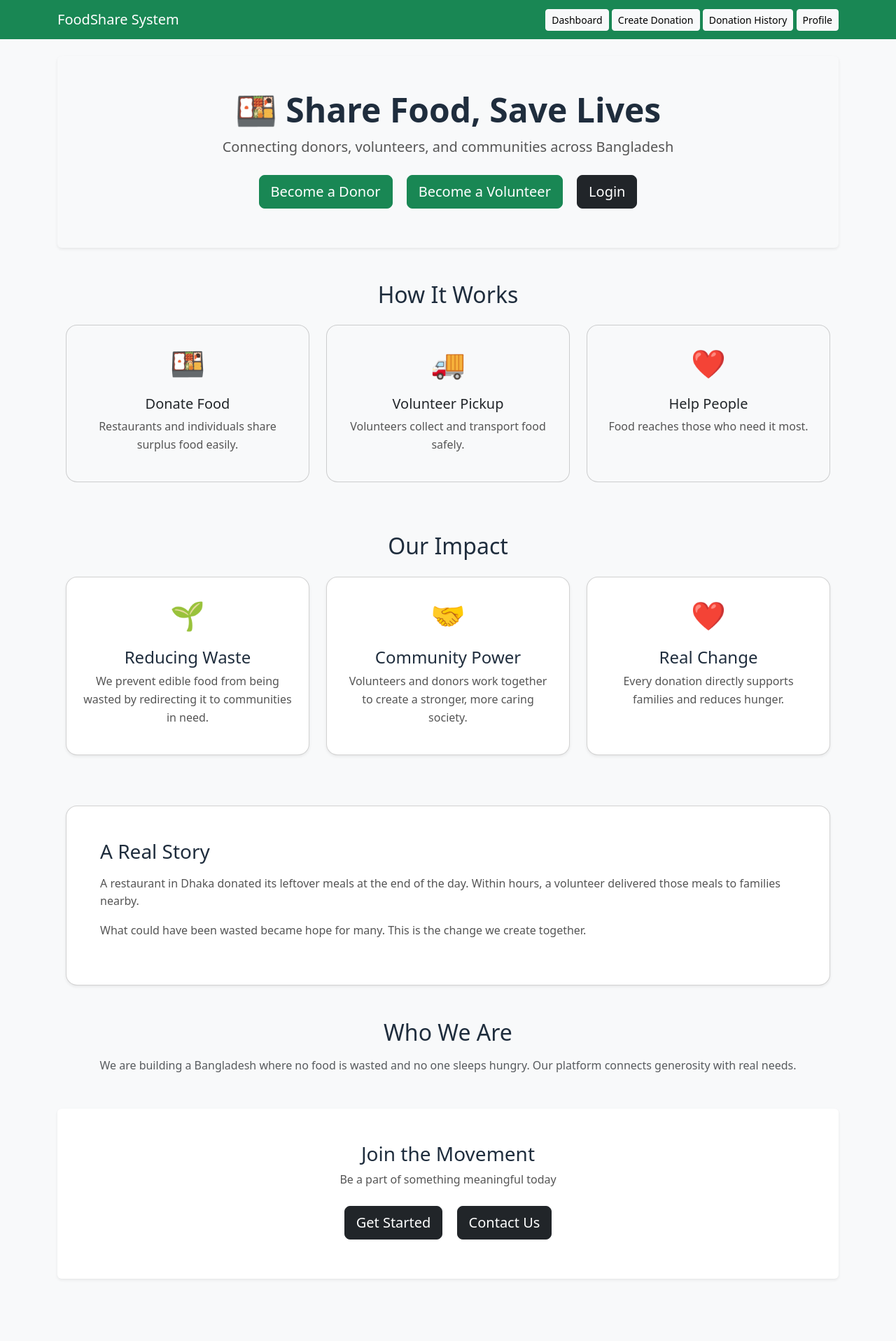
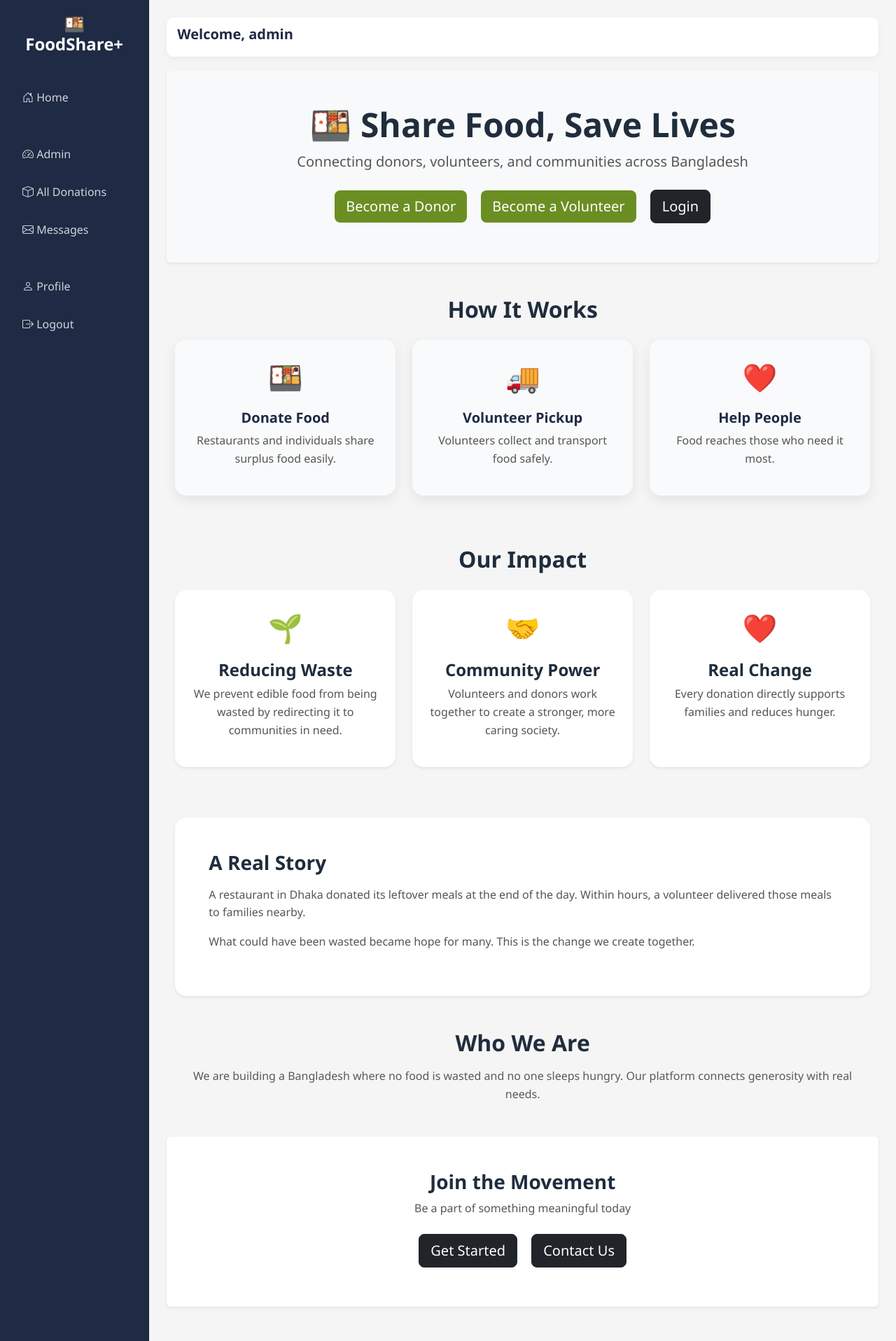
Before and after one commit to FALCON1141/FoodShare, a Flask app: page / in a window 1280 px wide. Shown: the whole page at 70% size. Before the commit the page ends 1828 px from the top, so only its background shows below. Run offline with Flask 3, Linux system fonts and the light colour scheme; a user stored in the database is signed in.

Commit message:
Update base.html

```diff
--- a/templates/base.html
+++ b/templates/base.html
@@ -1,40 +1,290 @@
 <!DOCTYPE html>
 <html>
+<head>
+    <title>FoodShare</title>
 
-<head>
-<title>FoodShare</title>
+    <link href="https://cdn.jsdelivr.net/npm/bootstrap@5.3.0/dist/css/bootstrap.min.css" rel="stylesheet">
 
-<link href="https://cdn.jsdelivr.net/npm/bootstrap@5.3.2/dist/css/bootstrap.min.css" rel="stylesheet">
+    <link rel="stylesheet" href="https://cdn.jsdelivr.net/npm/bootstrap-icons@1.10.5/font/bootstrap-icons.css">
+
+<style>
+
+    body {
+        background: #f5f5f5;
+        color: #2c2c2c;
+        font-family: 'Segoe UI', Tahoma, sans-serif;
+    }
+
+
+    .sidebar {
+        background: #1f2a44;
+        min-height: 100vh;
+        padding: 20px;
+        border-right: 1px solid #162033;
+    }
+
+    .sidebar h4 {
+        text-align: center;
+        color: #ffffff;
+        font-weight: bold;
+        margin-bottom: 20px;
+    }
+
+    .sidebar a {
+        display: block;
+        padding: 12px;
+        margin: 6px 0;
+        text-decoration: none;
+        color: #d1d5db;
+        border-radius: 8px;
+        transition: all 0.25s ease;
+        font-weight: 500;
+    }
+
+    .sidebar a:hover {
+        background: #6b8e23;
+        color: #ffffff;
+        transform: translateX(6px);
+    }
+
+    .sidebar .logout:hover {
+        background: #dc3545;
+    }
+
+
+    .main {
+        padding: 25px;
+        background: #f5f5f5;
+        min-height: 100vh;
+    }
+
+
+    .topbar {
+        background: #ffffff;
+        padding: 12px 15px;
+        border-radius: 10px;
+        margin-bottom: 20px;
+        box-shadow: 0 3px 10px rgba(0,0,0,0.05);
+    }
+
+
+    .card {
+        background: #ffffff;
+        border-radius: 14px;
+        border: none;
+        box-shadow: 0 6px 18px rgba(0,0,0,0.08);
+        transition: 0.25s ease;
+    }
+
+    .card:hover {
+        transform: translateY(-4px);
+    }
+
+
+    .stat-card {
+        border-radius: 12px;
+        padding: 15px;
+        text-align: center;
+        color: white;
+    }
+
+    .stat-1 { background: #5075cd; }
+    .stat-2 { background: #b14444; }
+    .stat-3 { background: #a435d8; }
+    .stat-4 { background: #0aac68; }
+
+
+    .btn-primary {
+        background: #1f2a44;
+        border: none;
+    }
+
+    .btn-primary:hover {
+        background: #162033;
+    }
+
+    .btn-success {
+        background: #6b8e23;
+        border: none;
+    }
+
+    .btn-success:hover {
+        background: #5a7a1d;
+    }
+
+    .btn-warning {
+        background: #d1d5db;
+        border: none;
+        color: #000;
+    }
+
+    .btn-warning:hover {
+        background: #bfc5cc;
+    }
+
+    .btn-danger {
+        background: #dc3545;
+        border: none;
+    }
+
+
+    table {
+        background: #ffffff;
+        border-radius: 10px;
+        overflow: hidden;
+    }
+
+    th {
+        background: #1f2a44;
+        color: #ffffff;
+        font-weight: 500;
+    }
+
+    tr:hover {
+        background: #f1f3f5;
+    }
+
+    td {
+        vertical-align: middle;
+    }
+
+
+    .badge {
+        padding: 6px 10px;
+        border-radius: 6px;
+        font-size: 12px;
+    }
+
+    .bg-success {
+        background: #6b8e23 !important;
+    }
+
+    .bg-primary {
+        background: #f9f9fa !important;
+    }
+
+    .bg-warning {
+        background: #d1dbd4 !important;
+        color: #000 !important;
+    }
+
+    .bg-danger {
+        background: #dc3545 !important;
+    }
+
+
+    h1, h2, h3, h4, h5 {
+        color: #1f2a44;
+        font-weight: 600;
+    }
+
+    p {
+        color: #555;
+    }
+
+    .how-card {
+        border-radius: 16px;
+        transition: 0.3s;
+        text-align: center;
+
+    }
+
+    .how-card:hover {
+        transform: translateY(-8px);
+    }
+
+
+    .icon {
+        font-size: 40px;
+        color: #6b8e23;
+    }
+
+
+    .how-card:nth-child(1) {
+        background: #f9fafb;
+    }
+
+    .how-card:nth-child(2) {
+        background: #eef2f7;
+    }
+
+    .how-card:nth-child(3) {
+        background: #f3f6f4;
+    }
+
+
+</style>
 
 </head>
+<script src="https://cdn.jsdelivr.net/npm/bootstrap@5.3.0/dist/js/bootstrap.bundle.min.js"></script>
+<body>
 
-<body class="bg-light">
+<div class="container-fluid">
+    <div class="row">
 
-<nav class="navbar navbar-dark bg-success">
-<div class="container">
 
-<span class="navbar-brand">FoodShare System</span>
 
-<div>
+        <div class="col-md-2 sidebar">
+          <h4>🍱 FoodShare+</h4>
+           <hr>
+              <a href="/"><i class="bi bi-house-door"></i> Home</a>
+            <hr>
 
-<a class="btn btn-light btn-sm" href="/dashboard">Dashboard</a>
+            {% if session.get('user_id') %}
 
-<a class="btn btn-light btn-sm" href="/create_donation">Create Donation</a>
+                {% if session['role'] == 'donor' %}
+                    <a href="/dashboard"><i class="bi bi-house"></i> Dashboard</a>
+                    <a href="/create_donation"><i class="bi bi-plus-circle"></i> Create</a>
+                    <a href="/donation_history"><i class="bi bi-clock"></i> History</a>
+                    <a href="/contact"><i class="bi bi-telephone"></i> Contact</a>
+                    <a href="/my_messages"><i class="bi bi-chat-dots"></i> My Messages</a>
 
-<a class="btn btn-light btn-sm" href="/donation_history">Donation History</a>
+                {% endif %}
 
-<a class="btn btn-light btn-sm" href="/profile">Profile</a>
+                {% if session['role'] == 'volunteer' %}
+                    <a href="/volunteer"><i class="bi bi-list"></i> Dashboard</a>
+                    <a href="/volunteer_history"><i class="bi bi-clock"></i> Activity</a>
+                    <a href="/contact"><i class="bi bi-telephone"></i> Contact</a>
+                {% endif %}
 
-</div>
+                {% if session['role'] == 'admin' %}
+                    <a href="/admin"><i class="bi bi-speedometer2"></i> Admin</a>
+                    <a href="/admin/all_donations"><i class="bi bi-box"></i> All Donations</a>
+                    <a href="/admin/messages"><i class="bi bi-envelope"></i> Messages</a>
+                {% endif %}
 
-</div>
-</nav>
+                <hr>
+                <a href="/profile"><i class="bi bi-person"></i> Profile</a>
+                <a href="/logout" class="logout"><i class="bi bi-box-arrow-right"></i> Logout</a>
 
-<div class="container mt-4">
+            {% else %}
 
-{% block content %}
-{% endblock %}
+                <a href="/login" class="sidebar-btn">🔐 Login</a>
 
+
+                <hr>
+
+                <a href="/about">About</a>
+                <a href="/contact">Contact</a>
+                <a href="/faq"><i class="bi bi-question-circle"></i> FAQ</a>
+
+            {% endif %}
+        </div>
+
+
+        <div class="col-md-10 main">
+
+            {% if session.get('user_id') %}
+            <div class="topbar">
+                <h5>Welcome, {{ session['role'] }}</h5>
+            </div>
+            {% endif %}
+
+            {% block content %}{% endblock %}
+
+        </div>
+
+    </div>
 </div>
 
 </body>
```
